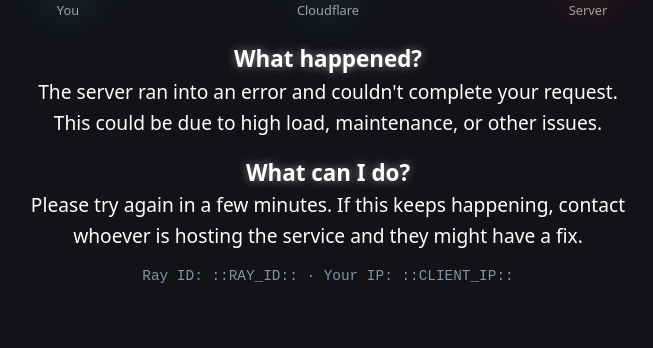
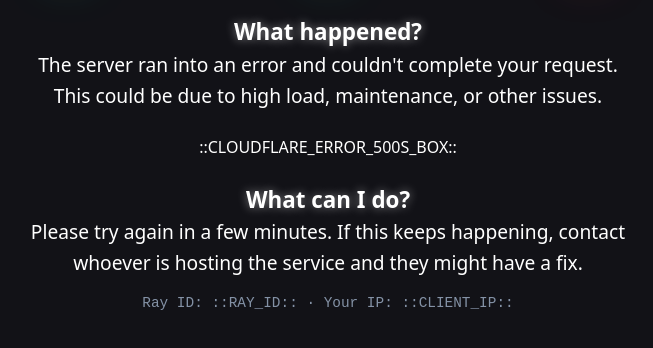
Before and after one commit to hackclub/error-pages, a plain HTML site: page cloudflare/500.html in a window 1280 px wide. Shown: the part 340-688 px from the top of the page, without its empty margins (312-965 px from the left). Drawn offline with Linux system fonts and the light colour scheme; a web font is replaced by a local one.

Commit message:
cf error box

```diff
--- a/cloudflare/500.html
+++ b/cloudflare/500.html
@@ -135,6 +135,7 @@
       <b>What happened?</b><br />
       The server ran into an error and couldn't complete your request. This could be due to high load, maintenance, or other issues.
     </p>
+    <div class="cf-error-box">::CLOUDFLARE_ERROR_500S_BOX::</div>
     <p>
       <b>What can I do?</b><br />
       Please try again in a few minutes. If this keeps happening, contact whoever is hosting the service and they might have a fix.
```
